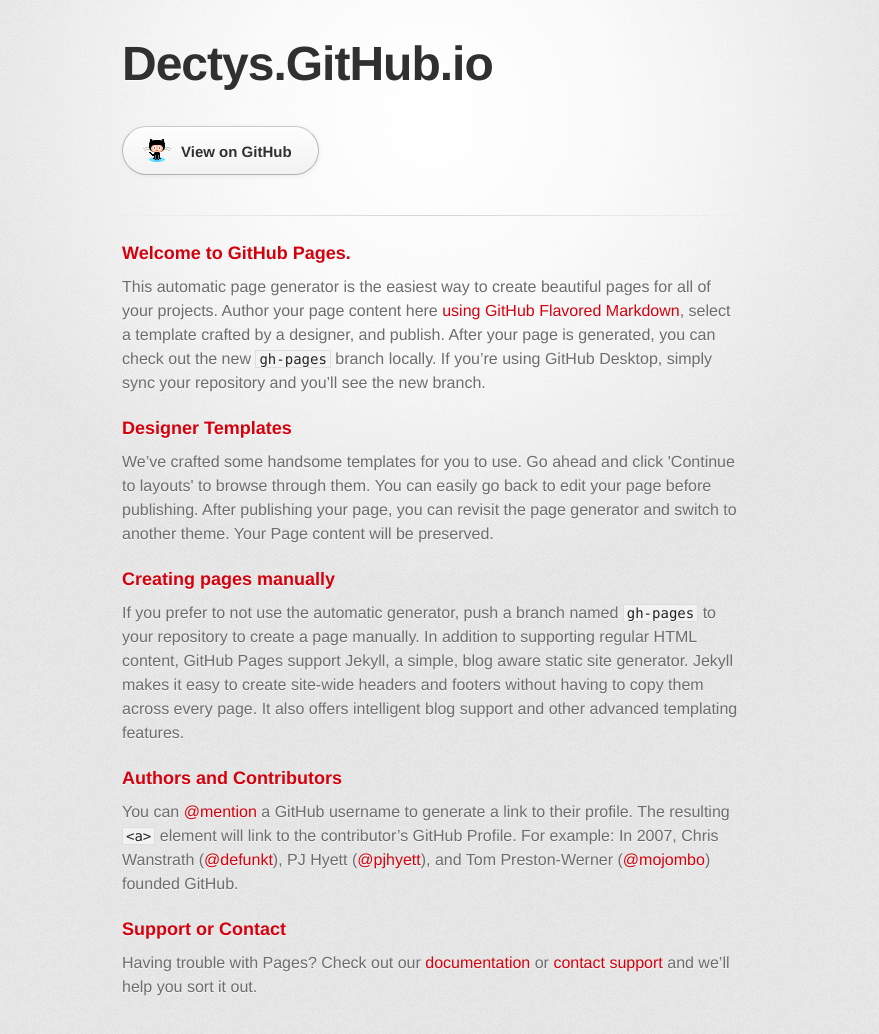
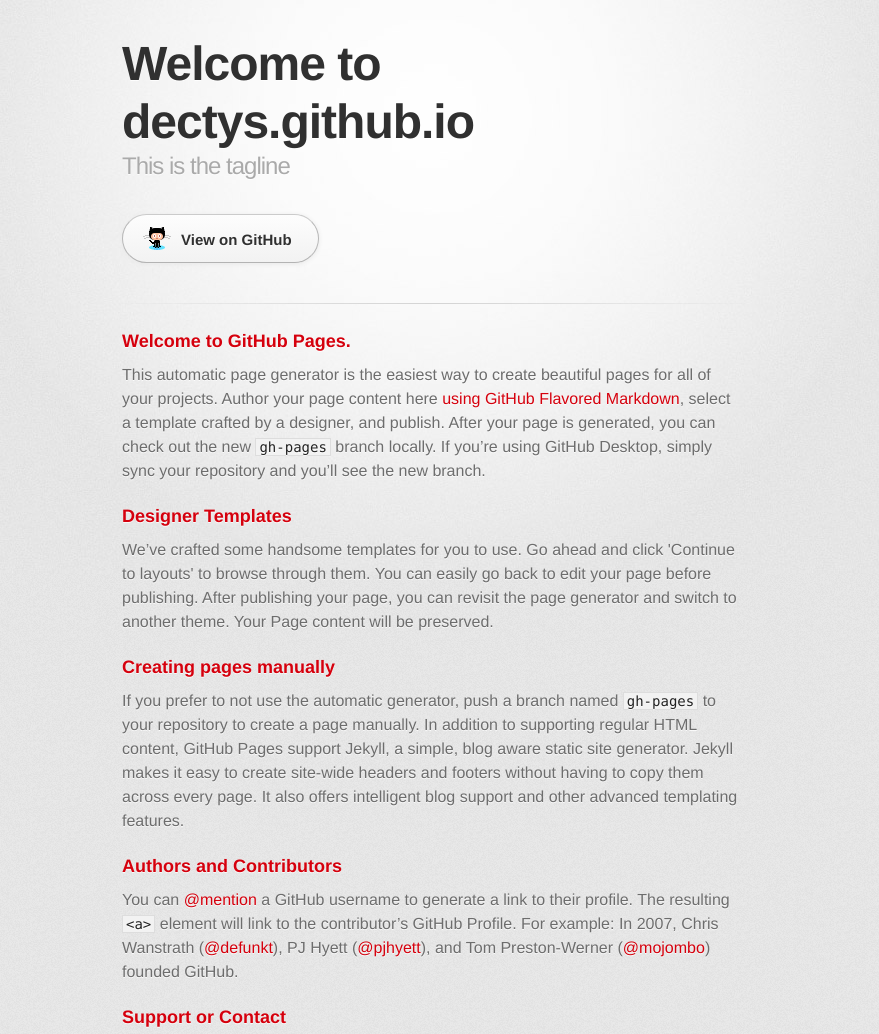
Before and after one commit to dectys/dectys.github.io, a plain HTML site: page index.html in a window 1280 px wide. Shown: the top 1034 px of the page, without its empty margins (208-1087 px from the left). Drawn offline with Linux system fonts and the light colour scheme; a web font is replaced by a local one.

Commit message:
Update titles on index.html

```diff
--- a/index.html
+++ b/index.html
@@ -10,7 +10,7 @@
     <!--[if lt IE 9]>
     <script src="//html5shiv.googlecode.com/svn/trunk/html5.js"></script>
     <![endif]-->
-    <title>Dectys.GitHub.io by dectys</title>
+    <title>Welcome to dectys.github.io</title>
   </head>
 
   <body>
@@ -18,8 +18,8 @@
       <div class="inner">
 
         <header>
-          <h1>Dectys.GitHub.io</h1>
-          <h2></h2>
+          <h1>Welcome to dectys.github.io</h1>
+          <h2>This is the tagline</h2>
         </header>
 
         <section id="downloads" class="clearfix">
```
